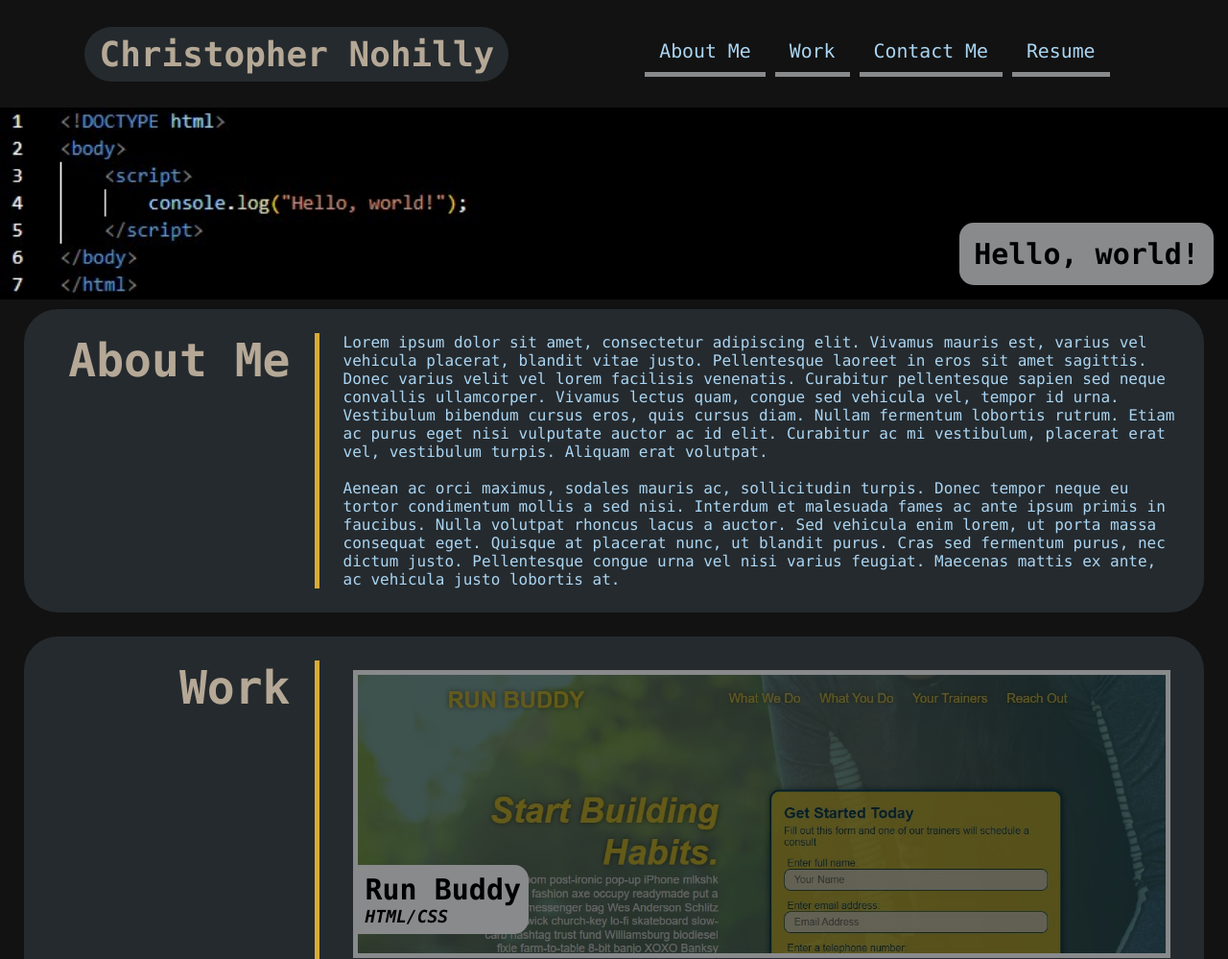
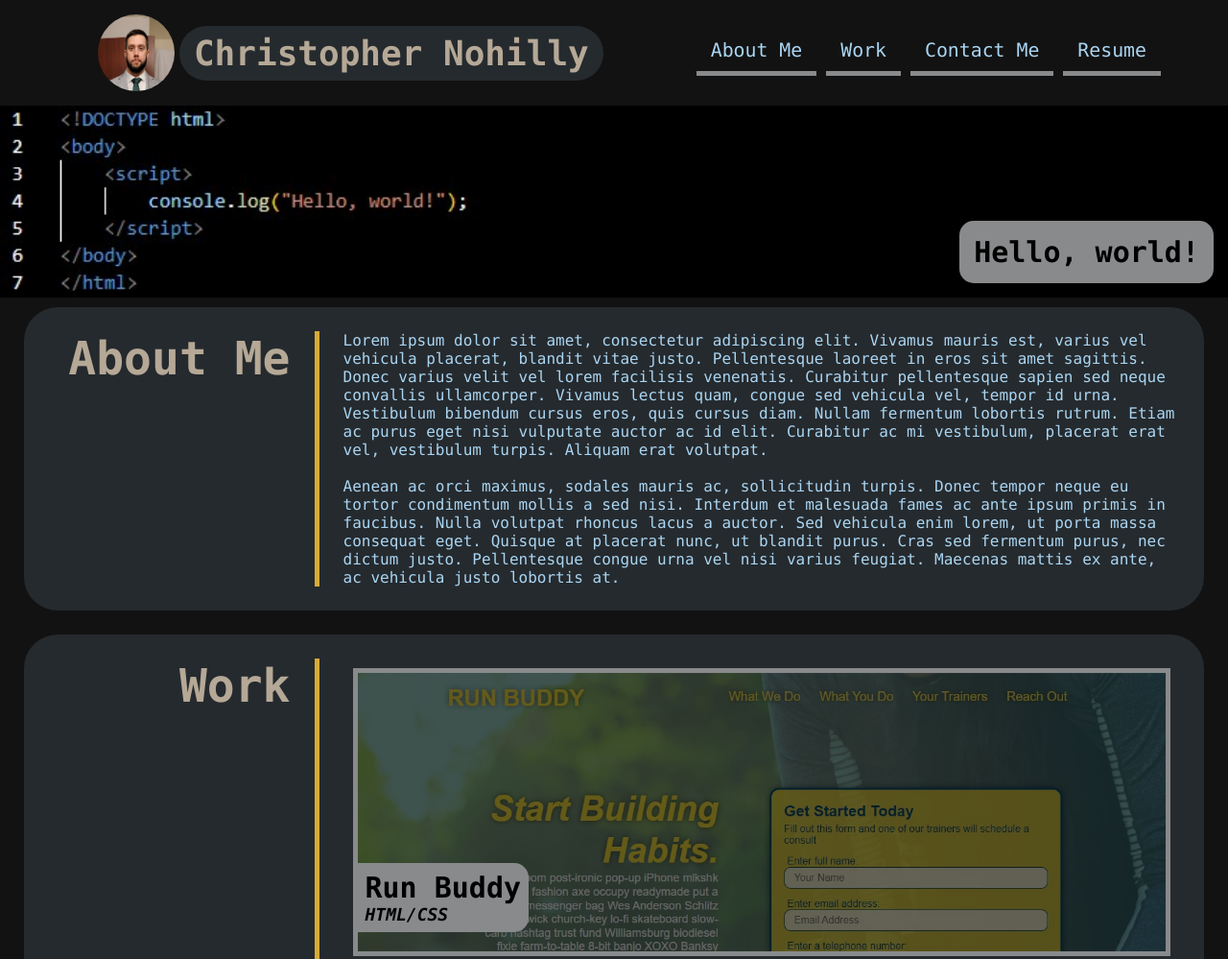
Before and after one commit to cnohilly/cnohilly-portfolio, a plain HTML site: page index.html in a window 1280 px wide. Shown: the top 999 px of the page at 96% size. Drawn offline with Linux system fonts and the light colour scheme.

Commit message:
Added self image to header

```diff
--- a/assets/css/style.css
+++ b/assets/css/style.css
@@ -54,7 +54,7 @@ a {
 /* Header Styling Start */
 
 header {
-    padding: 20px 35px;
+    padding: 10px 35px;
     background-color: var(--dark-primary-color);
     display: flex;
     justify-content: space-around;
@@ -65,6 +65,21 @@ header {
     top: 0;
     z-index: 9999;
     box-shadow: 0px 0px 10px black;
+}
+
+header div {
+    align-items: center;
+    justify-content: center;
+    display: flex;
+    flex-wrap: wrap;
+    flex: auto;
+}
+
+header img {
+    width: 80px;
+    aspect-ratio: 1/1;
+    border-radius: 50%;
+    margin: 5px;
 }
 
 header h1 {
--- a/index.html
+++ b/index.html
@@ -11,6 +11,8 @@
 <body>
     <!-- main header and navigation -->
     <header>
+        <div>
+            <img src="./assets/images/self-image.jpg" alt="myself in a suit">
             <h1>
                 <div class="overlay"></div>
                 <a href="./">
@@ -18,6 +20,7 @@
                 </a>
 
             </h1>
+        </div>
         <nav>
               <a href="#about">About Me</a>
               <a href="#work">Work</a>
```
Also changed, not shown: assets/images/self-image.jpg (added). Lines whose indentation alone changed are shown as unchanged.
